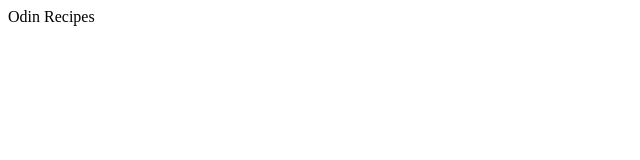
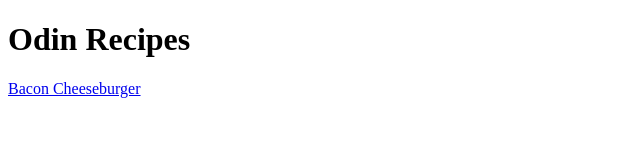
Before and after one commit to jwallen3801/odin-recipes, a plain HTML site: page index.html in a window 1280 px wide. Shown: the whole page, without its empty margins (0-640 px from the left). Drawn offline with Linux system fonts and the light colour scheme.

Commit message:
Edit index.html

```diff
--- a/index.html
+++ b/index.html
@@ -6,6 +6,7 @@
     <title>Document</title>
 </head>
 <body>
-    Odin Recipes
+    <h1>Odin Recipes</h1>
+    <a href="recipes/bacon-cheeseburger.html">Bacon Cheeseburger</a>
 </body>
 </html>
```
